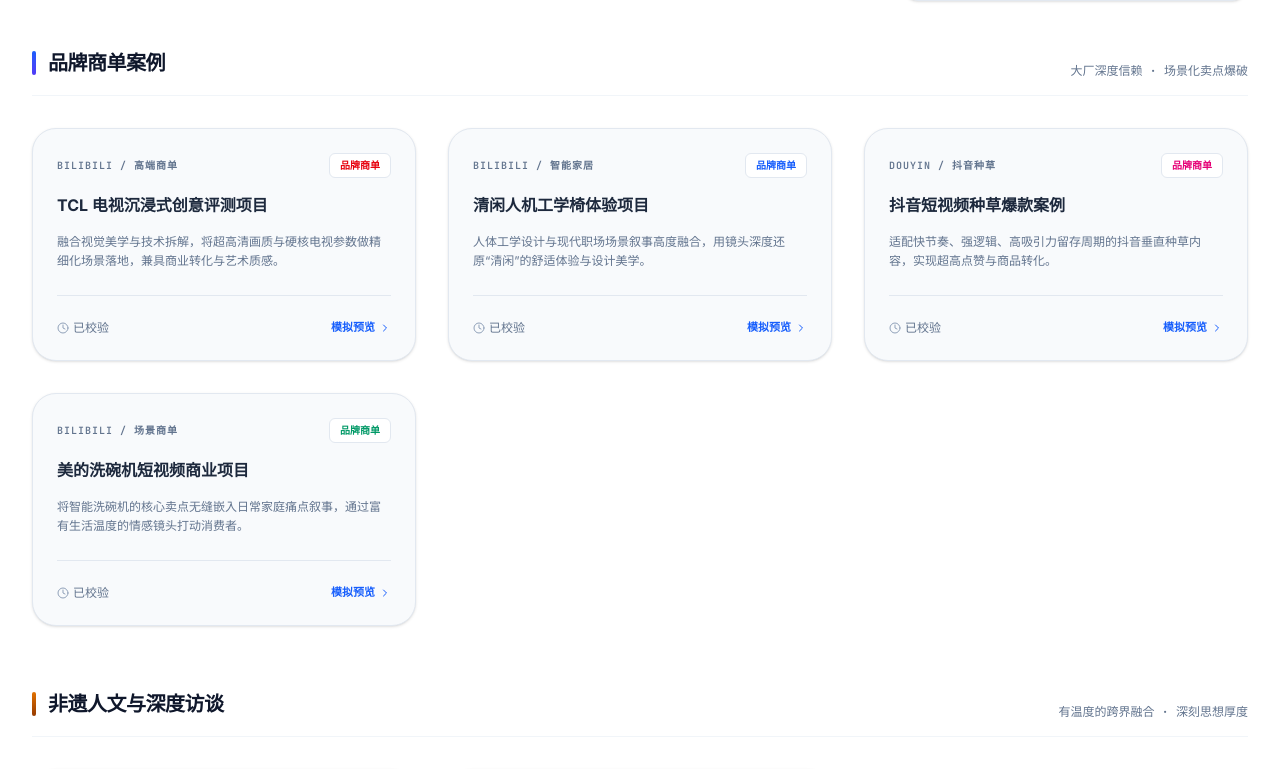
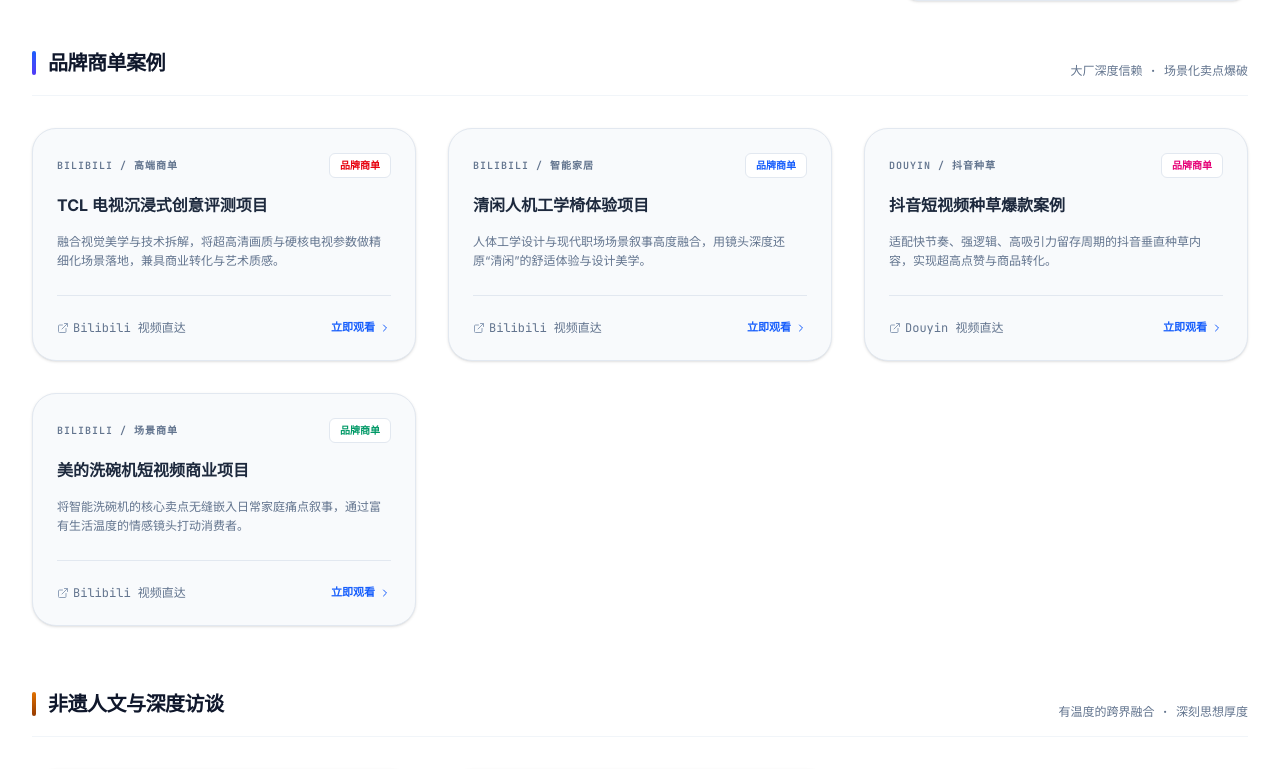
Before and after one commit to qinfengtongze/jianli-xin, a React (Vite) app: page / in a window 1280 px wide. Shown: the part 3369-4138 px from the top of the page. Built offline with nearby package versions, Linux system fonts and the light colour scheme.

Commit message:
优化卡片跳转逻辑，移除已校验和模拟预览字样

```diff
--- a/src/App.tsx
+++ b/src/App.tsx
@@ -983,17 +983,16 @@ export default function App() {
                   <div className="grid grid-cols-1 md:grid-cols-2 lg:grid-cols-3 gap-6 sm:gap-8">
                     <AnimatePresence mode="popLayout">
                       {catWorks.map((work, idx) => (
-                        <motion.div
+                        <motion.a
                           layout
+                          href={work.url}
+                          target="_blank"
+                          rel="noreferrer"
                           initial={{ opacity: 0, y: 15 }}
                           animate={{ opacity: 1, y: 0 }}
                           exit={{ opacity: 0, scale: 0.95 }}
                           transition={{ duration: 0.3, delay: idx * 0.05 }}
                           key={work.id}
-                          onClick={() => {
-                            setSelectedWork(work);
-                            document.getElementById('works')?.scrollIntoView({ behavior: 'smooth' });
-                          }}
                           className="group rounded-3xl p-6 bg-slate-50 border border-slate-200 cursor-pointer hover:border-blue-400 hover:shadow-md hover:-translate-y-1 transition-all flex flex-col justify-between shadow-sm"
                         >
                           <div className="space-y-4">
@@ -1020,16 +1019,16 @@ export default function App() {
 
                           {/* Bottom details and link trigger */}
                           <div className="pt-6 mt-6 border-t border-slate-200 flex items-center justify-between text-xs text-slate-500 font-mono">
-                            <span className="flex items-center space-x-1">
-                              <Clock size={12} className="text-slate-400" />
-                              <span>已校验</span>
+                            <span className="flex items-center space-x-1 text-slate-400">
+                              <ExternalLink size={12} />
+                              <span className="text-slate-500">{work.platform} 视频直达</span>
                             </span>
                             <span className="text-blue-600 group-hover:underline flex items-center space-x-1 text-[11px] font-bold">
-                              <span>{selectedWork?.id === work.id ? '播放中' : '模拟预览'}</span>
+                              <span>立即观看</span>
                               <ChevronRight size={12} />
                             </span>
                           </div>
-                        </motion.div>
+                        </motion.a>
                       ))}
                     </AnimatePresence>
                   </div>
```
